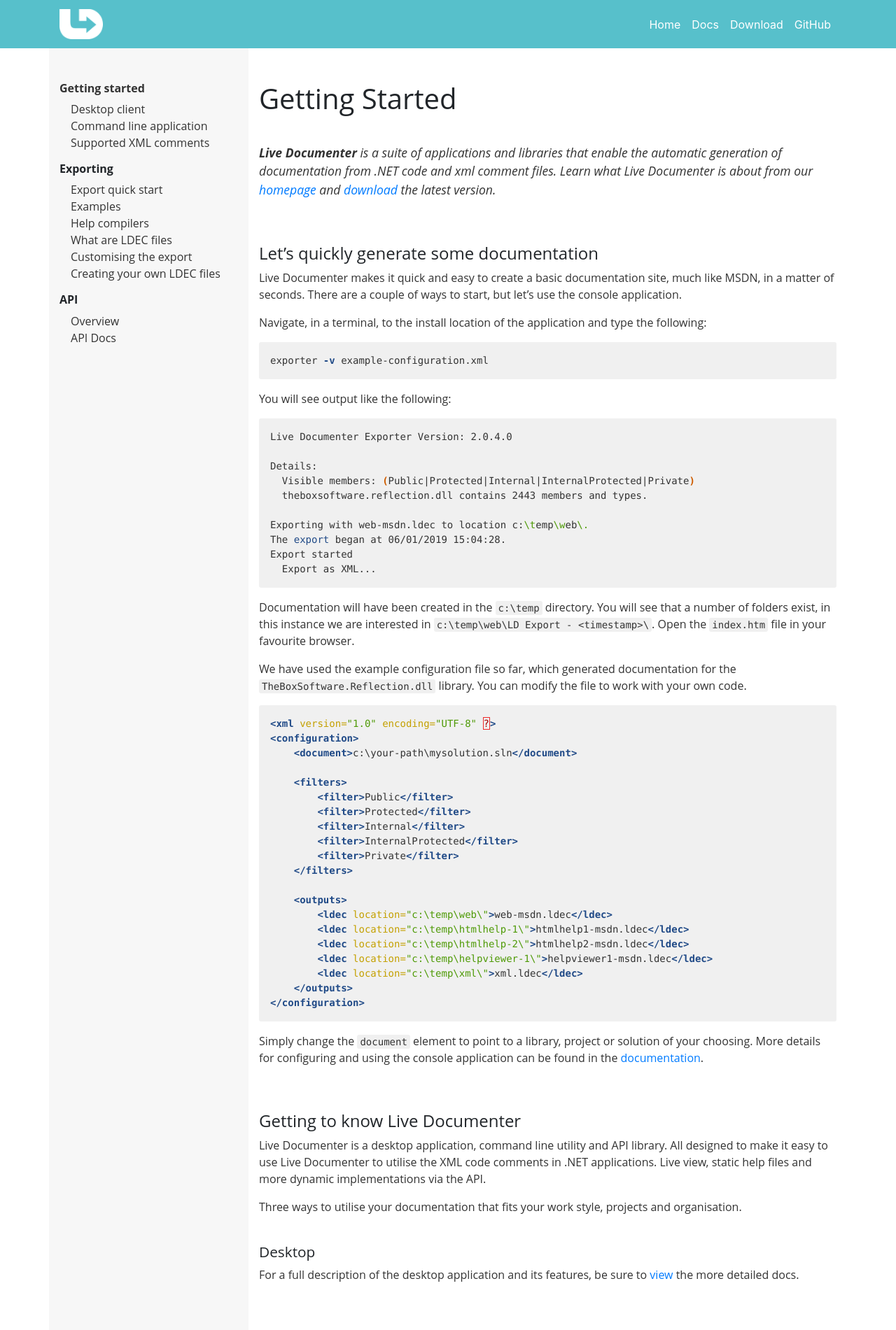
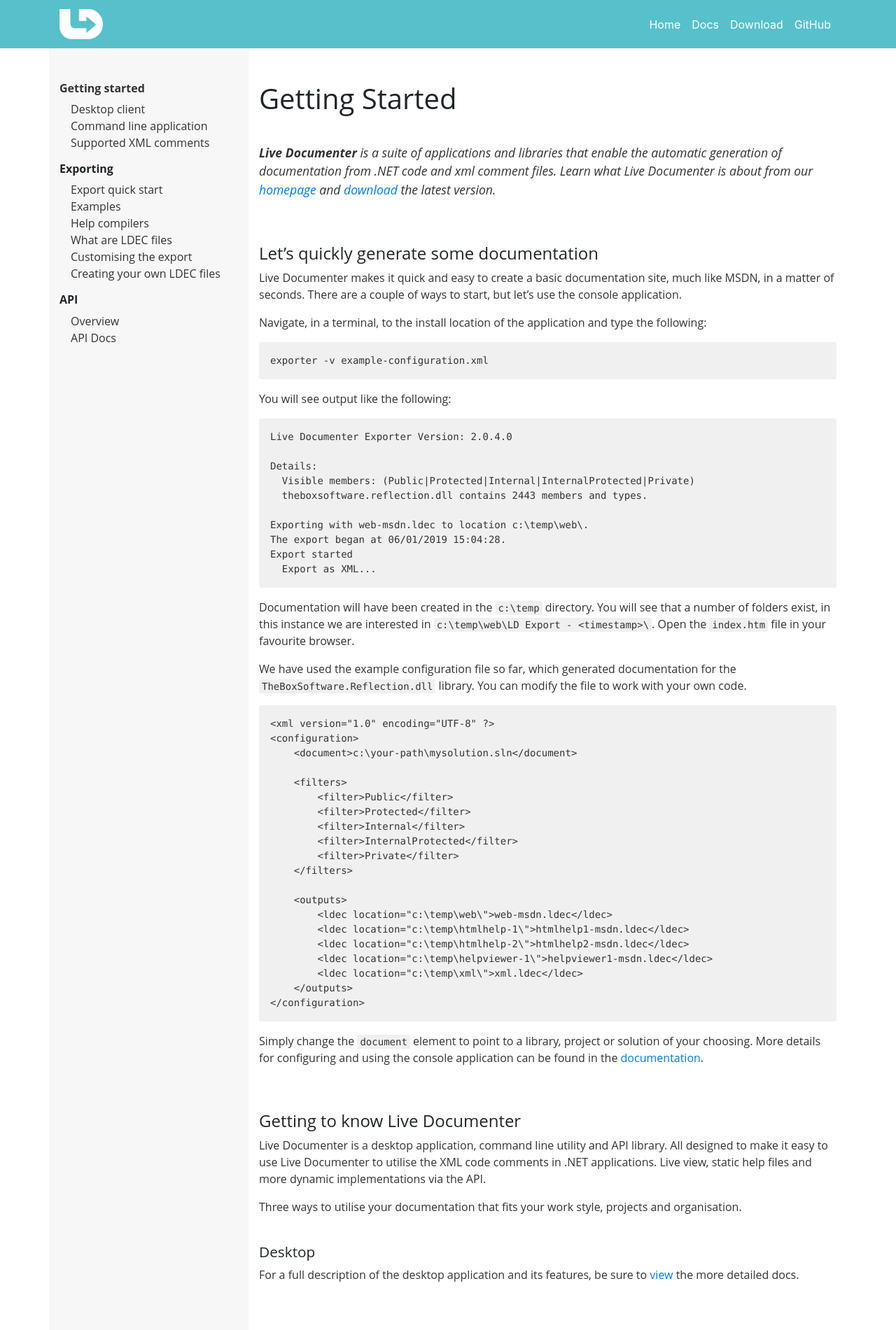
Before and after one commit to barry-jones/livedocumenter-site, a Jekyll site: the page built from src/docs_quick-start.md, in a window 1280 px wide. Shown: the top 1901 px of the page at 70% size. Built offline with Jekyll 4.4.1, drawn with Linux system fonts in a browser that asks for light colours; nearby versions of some CDN libraries.

Commit message:
updated gitignore to ignore scss cache folder. Updated jekyll config to search for sass partials in _scss directory and updated site css imports.

```diff
--- a/src/_config.yml
+++ b/src/_config.yml
@@ -3,3 +3,5 @@
 highlighter: rouge
 plugins:
   - jekyll-sitemap
+sass:
+  sass_dir: ./_scss
--- a/src/assets/site.scss
+++ b/src/assets/site.scss
@@ -1,7 +1,6 @@
 ---
 ---
 @import "frontpage";
-@import url(tango.css);
 
 // fonts
 $font-stack: 'Open Sans', sans-serif;
```
Also changed, not shown: src/_scss/_frontpage.scss (renamed from src/assets/_frontpage.scss), 1 other file.
